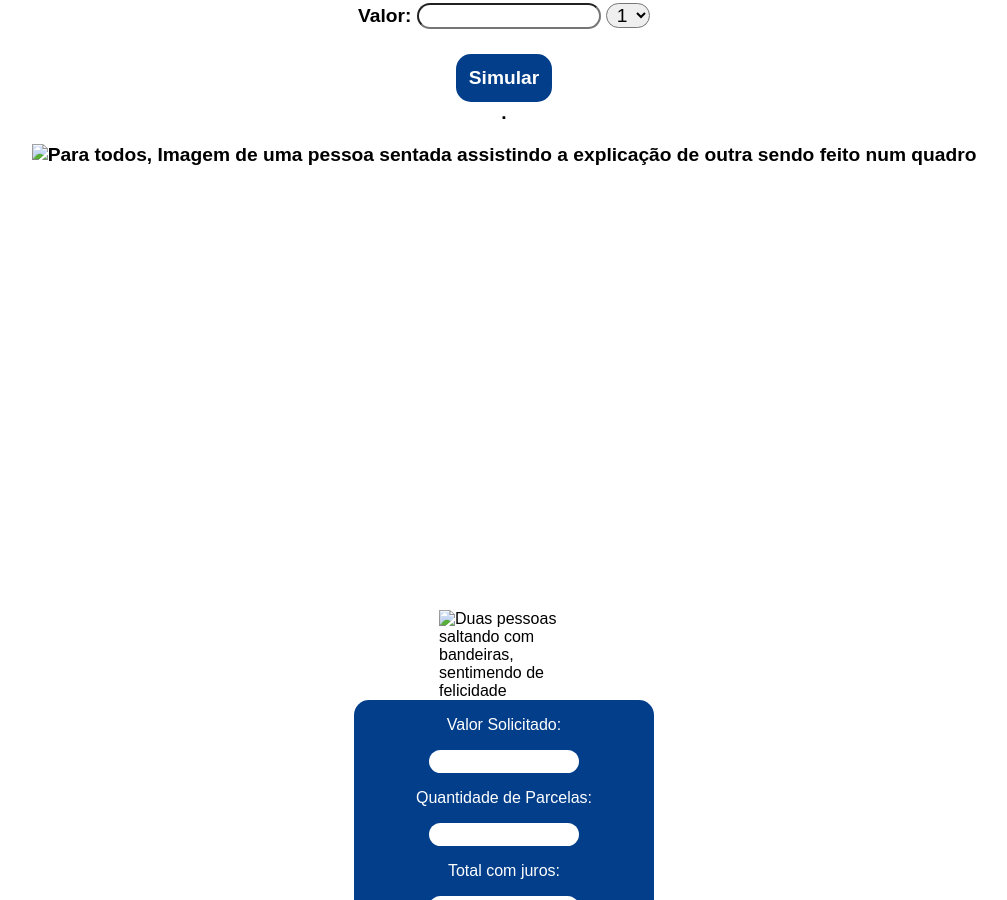
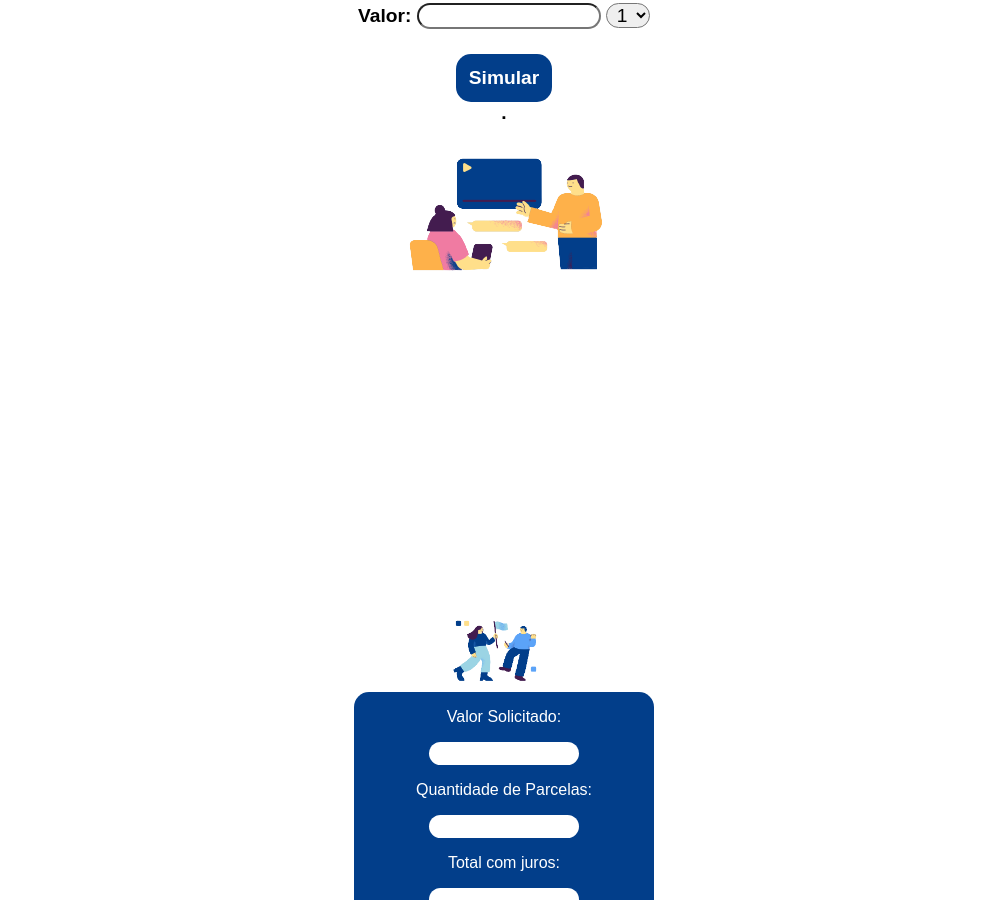
Before and after one commit to thiagocsantosdev/BlueBankEmprestimos, a plain HTML site: page index.html in a window 1280 px wide. Shown: the part 269-1169 px from the top of the page, without its empty margins (136-1143 px from the left). Drawn offline with Linux system fonts and the light colour scheme; the site is published under a folder, as on GitHub Pages, so addresses that start at the root find nothing.

Commit message:
Update index.html

```diff
--- a/index.html
+++ b/index.html
@@ -45,12 +45,12 @@
             </form>
 
             <a id="rolamento" href=""  class="btn-simular" type="button" value="simular" onclick="simular()" >Simular</a>.
-            <img class="hero-mobile" src="/hero1.png" alt="Para todos, Imagem de uma pessoa sentada assistindo a explicação de outra sendo feito num quadro">
+            <img class="hero-mobile" src="hero1.png" alt="Para todos, Imagem de uma pessoa sentada assistindo a explicação de outra sendo feito num quadro">
 
         </section>
     </main>
     <section class="resultado" id="containerResultado">
-        <img class="hero-mobile2" src="/hero4.png" alt="Duas pessoas saltando com bandeiras, sentimendo de felicidade">
+        <img class="hero-mobile2" src="hero4.png" alt="Duas pessoas saltando com bandeiras, sentimendo de felicidade">
 
         <form class="container-resultado" action="">
             <label for="valor">Valor Solicitado:</label>
```
